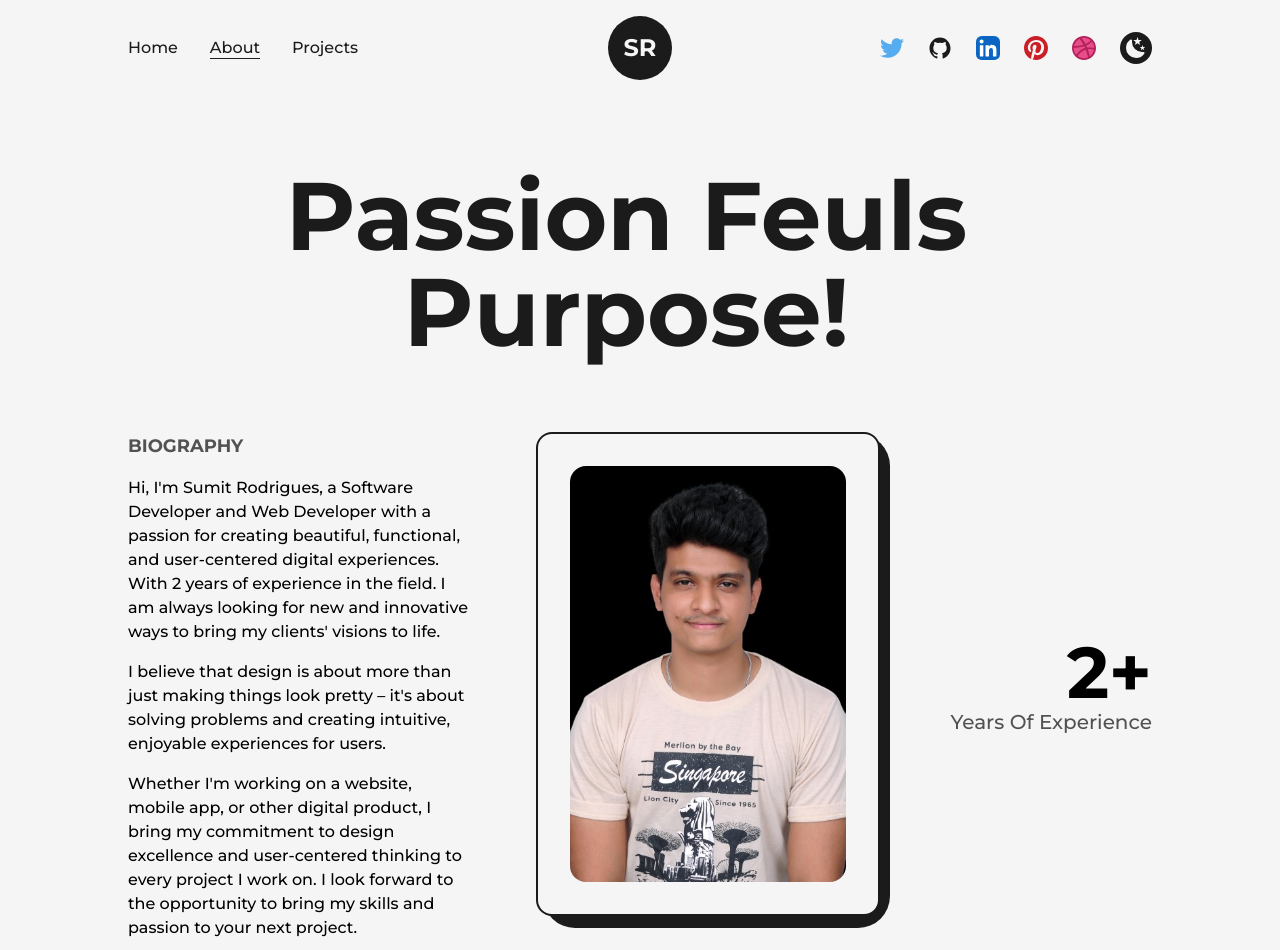
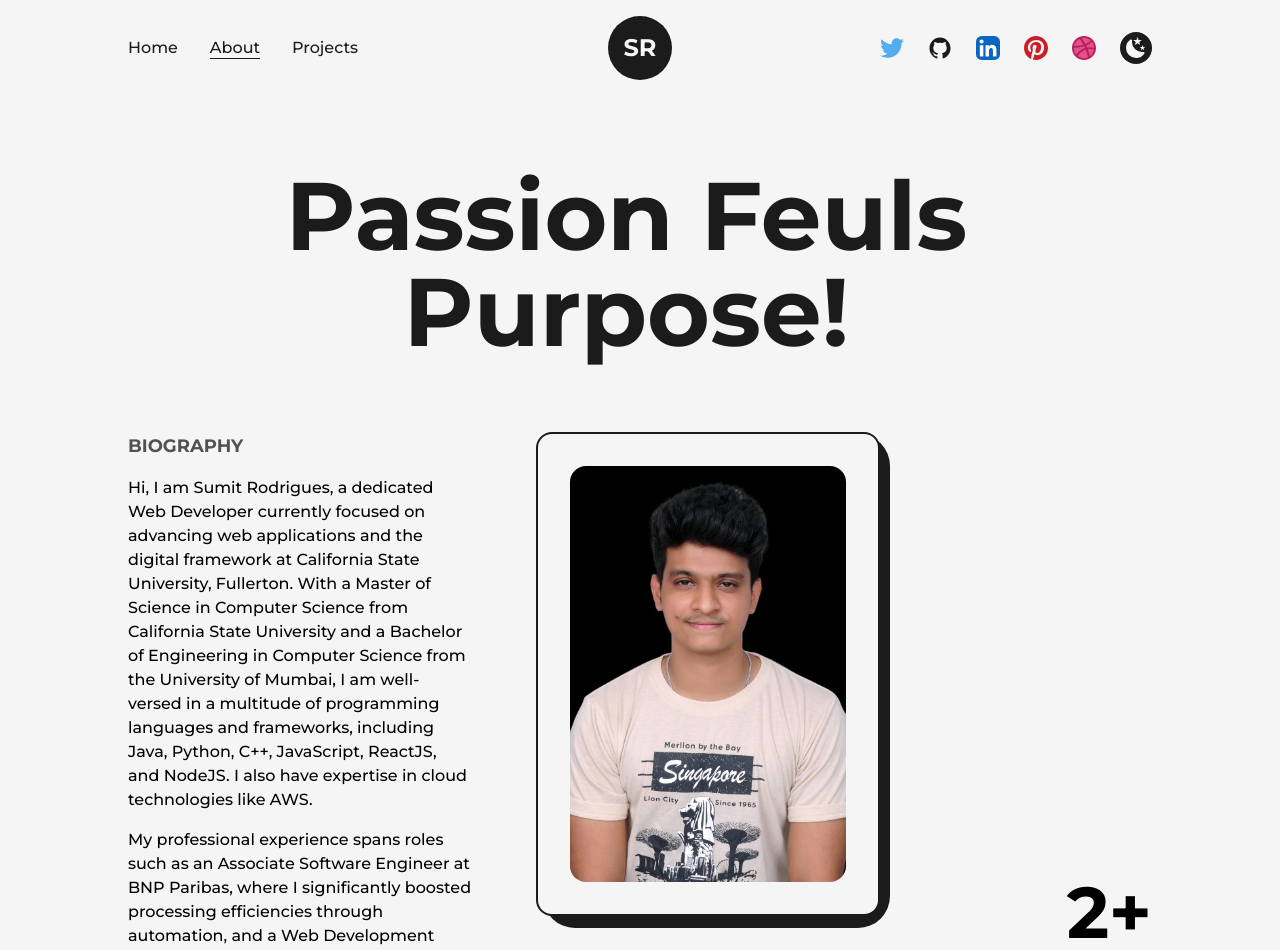
Before and after one commit to SumitRodrigues/Personal-Portfolio, a Next.js app: page /about in a window 1280 px wide. Shown: the top 950 px of the page. Built offline with nearby package versions, Linux system fonts and the light colour scheme.

Commit message:
updated Biography

```diff
--- a/package.json
+++ b/package.json
@@ -22,5 +22,9 @@
     "autoprefixer": "^10.4.16",
     "postcss": "^8.4.32",
     "tailwindcss": "^3.4.0"
-  }
+  },
+  "description": "",
+  "main": "next.config.js",
+  "author": "",
+  "license": "ISC"
 }
--- a/src/pages/about.js
+++ b/src/pages/about.js
@@ -50,16 +50,19 @@ const about = () => {
                     <div className='grid w-full grid-cols-8 gap-16 sm:gap-8'>
                         <div className='col-span-3 flex flex-col items-start justify-start xl:col-span-4 md:order-2 md:col-span-8'>
                             <h2 className='mb-4 text-lg font-bold uppercase text-dark/75 dark:text-light/75'>Biography</h2>
-                            <p className='font-medium'>Hi, I&apos;m Sumit Rodrigues, a Software Developer and Web Developer with a passion for creating beautiful, functional,
-                                and user-centered digital experiences. With 2 years of experience in the field. I am always looking for
-                                new and innovative ways to bring my clients&apos; visions to life.</p>
+                            <p className='font-medium'>Hi, I am Sumit Rodrigues, a dedicated Web Developer currently focused on advancing web applications and the digital
+                            framework at California State University, Fullerton. With a Master of Science in Computer Science from California State University and a Bachelor of Engineering
+                            in Computer Science from the University of Mumbai, I am well-versed in a multitude of programming languages and frameworks, including Java, Python, C++, JavaScript,
+                             ReactJS, and NodeJS. I also have expertise in cloud technologies like AWS.</p>
 
-                            <p className='my-4 font-medium'>I believe that design is about more than just making things look pretty – it&apos;s about solving problems and
-                                creating intuitive, enjoyable experiences for users.</p>
+                            <p className='my-4 font-medium'>My professional experience spans roles such as an Associate Software Engineer at BNP Paribas, where I significantly boosted
+                            processing efficiencies through automation, and a Web Development Intern at TechHighway Systems Pvt. Ltd., where I sharpened my skills in crafting user-centric
+                            interfaces. My projects demonstrate my ability to leverage advanced technologies in practical applications, such as employing machine learning for predictive
+                            analytics in ArticleBuzz and developing a gesture-controlled gameplay interface.</p>
 
-                            <p className='font-medium'>Whether I&apos;m working on a website, mobile app, or
-                                other digital product, I bring my commitment to design excellence and user-centered thinking to
-                                every project I work on. I look forward to the opportunity to bring my skills and passion to your next project.</p>
+                            <p className='font-medium'>I pride myself on my strong problem-solving skills and my capacity to break down complex technical challenges into manageable solutions.
+                            I have a track record of delivering projects that not only enhance user experience but also improve operational efficiency, positioning me as a valuable asset in
+                            the computer science and software development fields.</p>
                         </div>
 
 
```
Also changed, not shown: 1 other file (tests, documents, lock files or other folders).
